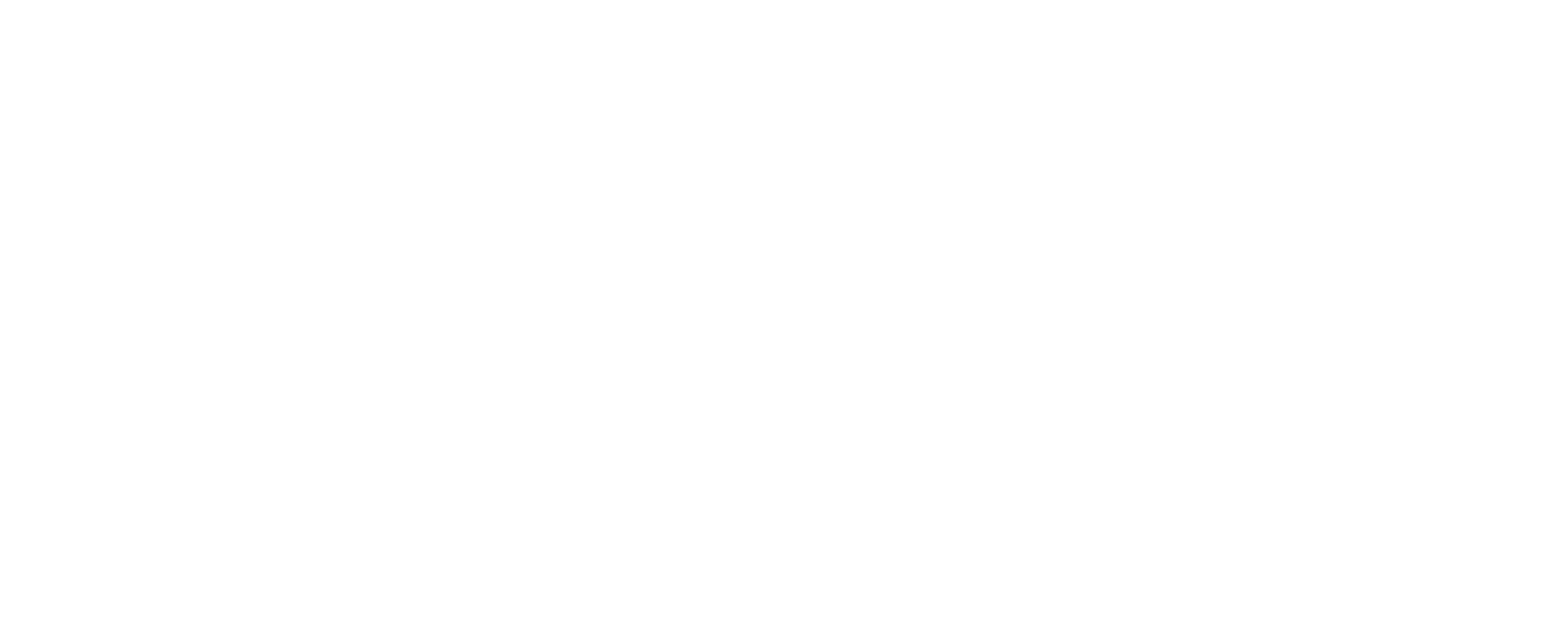
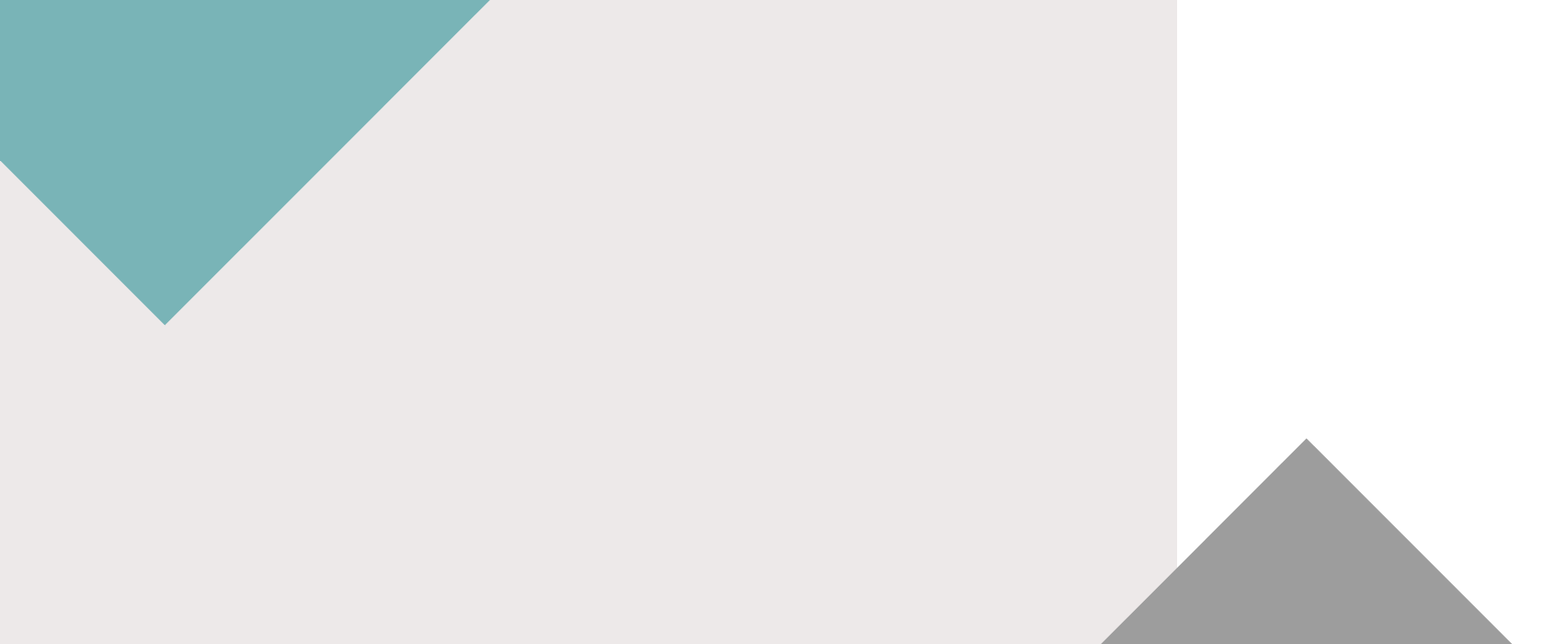
Before and after one commit to madhav592001/S.A.M, a React (Create React App) app in the folder client/: page /log in a window 1280 px wide. Before the commit this address had no page. Shown: the top 700 px of the page at 92% size, 1704 px wide, since content can reach past the window. Built offline with nearby package versions, Linux system fonts and the light colour scheme.

Commit message:
login half done

```diff
--- a/client/src/App.js
+++ b/client/src/App.js
@@ -2,17 +2,21 @@
 import { BrowserRouter, Routes, Route } from "react-router-dom";
 import 'bootstrap/dist/css/bootstrap.min.css';
 import LandingPage from './components/LandingPage';
+import LoginSignScreen from "./components/LoginSignScreen";
+
+
+
 function App() {
   return (
     <div className="App">
      <BrowserRouter>
       <Routes>
-        <Route path="/" element={<LandingPage />}>
+        <Route path="/" element={<LandingPage />}/>
+        <Route path="/log" element={<LoginSignScreen />}/>
           {/* <Route index element={<Home />} />
           <Route path="blogs" element={<Blogs />} />
           <Route path="contact" element={<Contact />} />
           <Route path="*" element={<NoPage />} /> */}
-        </Route>
       </Routes>
     </BrowserRouter>
     </div>
--- a/client/src/components/LandingPage.js
+++ b/client/src/components/LandingPage.js
@@ -8,7 +8,6 @@
 function LandingPage() {
   return (
     <div>
-      {/* Navbar */}
 
       <Navbar
         collapseOnSelect
--- /dev/null
+++ b/client/src/components/LoginSignScreen.js
@@ -0,0 +1,55 @@
+import React from 'react'
+import { Col, Container, Navbar, Row,Form,Button } from 'react-bootstrap'
+import logo from './images/logo.png'
+import pic from './images/loginsignup.jpg'
+
+function LoginSignScreen() {
+  return (
+    <div style = {{backgroundColor:"#EDE9E9",width:"100%", height:"100%"}}>
+    <div style = {{backgroundColor:"#79B4B7",width:"400px", height:"600px",transform:"translate(50px,-300px) rotate(45deg)"}}></div>
+{/* <Container style = {{backgroundColor:"#EDE9E9",width:"80%", height:"100%",borderStyle:"groove"}}>
+    <Navbar style = {{backgroundColor:"#EDE9E9", marginBottom: "2%"}}>
+    <Navbar.Brand>
+            <img src={logo} style={{ width: 200, height: 60 }} alt="pic" />
+          </Navbar.Brand>
+    </Navbar>
+    <Row style = {{paddingBottom:"6%"}}>
+        <Col>
+        <div style = {{textAlign:"center",fontSize:"240%",fontWeight:"bold",color:"#9F9F9F", marginBottom: "5%"}}>Hospitals Can Register and Update their Details</div>
+        <div  style={{display:"flex",justifyContent:"center"}}><img
+                src={pic}
+                style={{width: 250, height: 250, borderRadius: 200,padding:"2%" }}
+                alt="pic"
+              />
+              </div>
+        </Col>
+        <Col>
+        <div style = {{backgroundColor:"#FFFFFF",width:"80%", height:"100%"}}>
+        <Form >
+  <Form.Group className="mb-3" controlId="formBasicEmail">
+    <Form.Label style = {{marginTop:"8%",marginLeft:"2%"}}></Form.Label>
+    <Form.Control  style = {{marginLeft:"2%",width:"80%",borderTop:"1px",borderRight:"1px",borderLeft:"1px"}} type="email" placeholder="Enter email" />
+    <Form.Text style = {{marginLeft:"2%"}} className="text-muted">
+      We'll never share your email with anyone else.
+    </Form.Text>
+  </Form.Group>
+
+  <Form.Group className="mb-3" controlId="formBasicPassword">
+    <Form.Label style = {{marginTop:"8%",marginLeft:"2%"}}></Form.Label>
+    <Form.Control style = {{marginLeft:"2%",width:"80%",borderTop:"1px",borderRight:"1px",borderLeft:"1px"}} type="password" placeholder="Password" />
+  </Form.Group>
+  <div style = {{display:"flex",justifyContent:"center"}}><Button style= {{marginTop:"8%",backgroundColor:"#79B4B7",padding:"2% 15%",borderRadius:"22px"}} type="submit">
+    Login
+  </Button>
+  </div>
+</Form>
+        </div>
+        </Col>
+    </Row>
+</Container> */}
+<div style = {{backgroundColor:"#9D9D9D",width:"600px", height:"400px",transform:"translate(1050px,30px) rotate(-45deg)"}}></div>
+    </div>
+  )
+}
+
+export default LoginSignScreen
```
Also changed, not shown: client/src/components/images/loginsignup.jpg (added).
